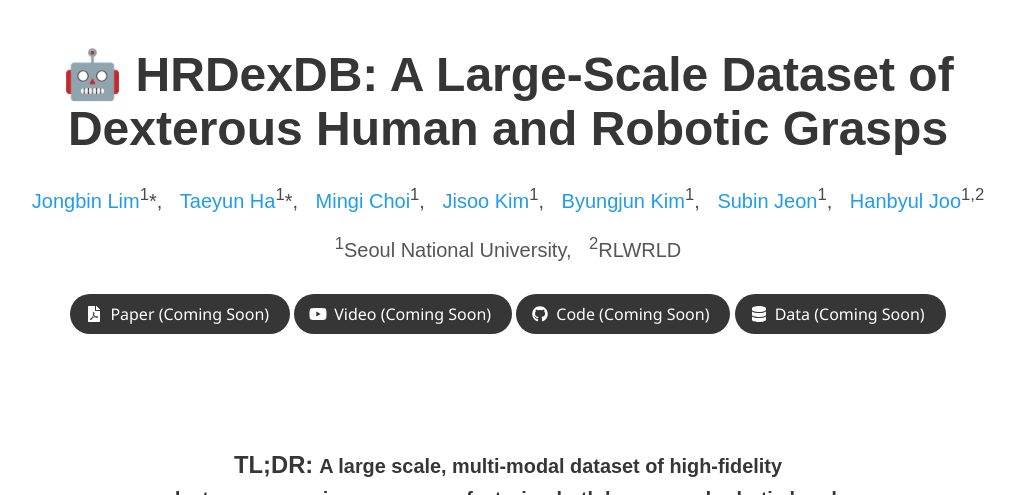
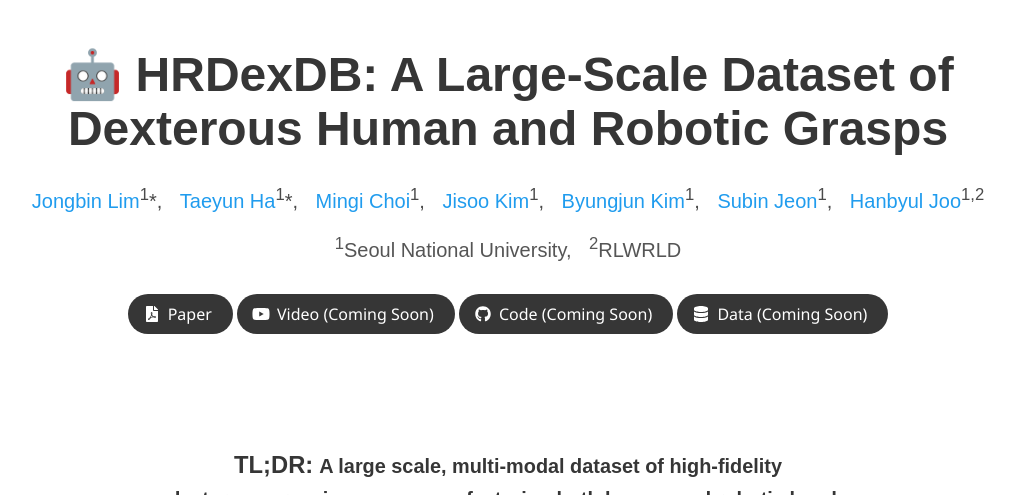
Before and after one commit to snuvclab/HRDexDB, a Jekyll site: the page built from index.md, in a window 1280 px wide and 900 px high, cut to the strip 0-495 px from the top of the window. Shown: the whole strip, without its empty margins (132-1147 px from the left). Built offline with Jekyll 4.4.1, drawn with Linux system fonts in a browser that asks for light colours; some web fonts are replaced; some of the changed lines change nothing that is shown.

Commit message:
paper link added

```diff
--- a/_layouts/project_page.html
+++ b/_layouts/project_page.html
@@ -78,7 +78,7 @@
                   <span class="icon">
                       <i class="fas fa-file-pdf"></i>
                   </span>
-                  <span>Paper (Coming Soon)</span>
+                  <span>Paper</span>
                 </a>
               </span>
               {% endif %}
--- a/index.md
+++ b/index.md
@@ -30,10 +30,10 @@ authors:
 affiliations:
   - Seoul National University
   - RLWRLD
-paper: https://www.cs.virginia.edu/~robins/Turing_Paper_1936.pdf
-video: https://www.youtube.com/results?search_query=turing+machine
-code: https://github.com/topics/turing-machines
-data: https://huggingface.co/docs/datasets
+paper: https://arxiv.org/abs/2604.14944
+video: https://snuvclab.github.io/HRDexDB/
+code: https://github.com/snuvclab/HRDexDB
+data: https://snuvclab.github.io/HRDexDB/
 ---
 
 <section class="hero teaser">
```
